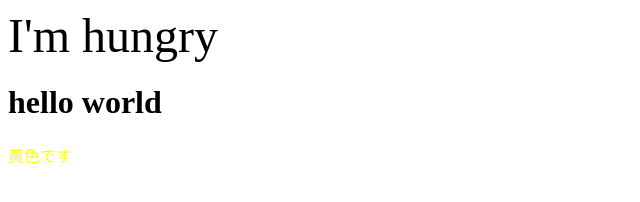
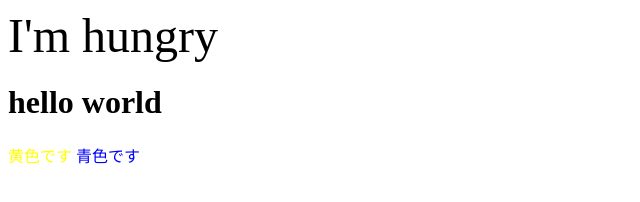
Before and after one commit to BBB365/teeeeest, a plain HTML site: page index.html in a window 1280 px wide. Shown: the full height of the page, 0-640 px from the left. Drawn offline with Linux system fonts and the light colour scheme.

Commit message:
Update index.html

```diff
--- a/index.html
+++ b/index.html
@@ -3,3 +3,4 @@
 </main>
 <h1>hello world</h1>
 <font color="yellow">黄色です</font>
+<font color="#0000FF">青色です</font>
```
